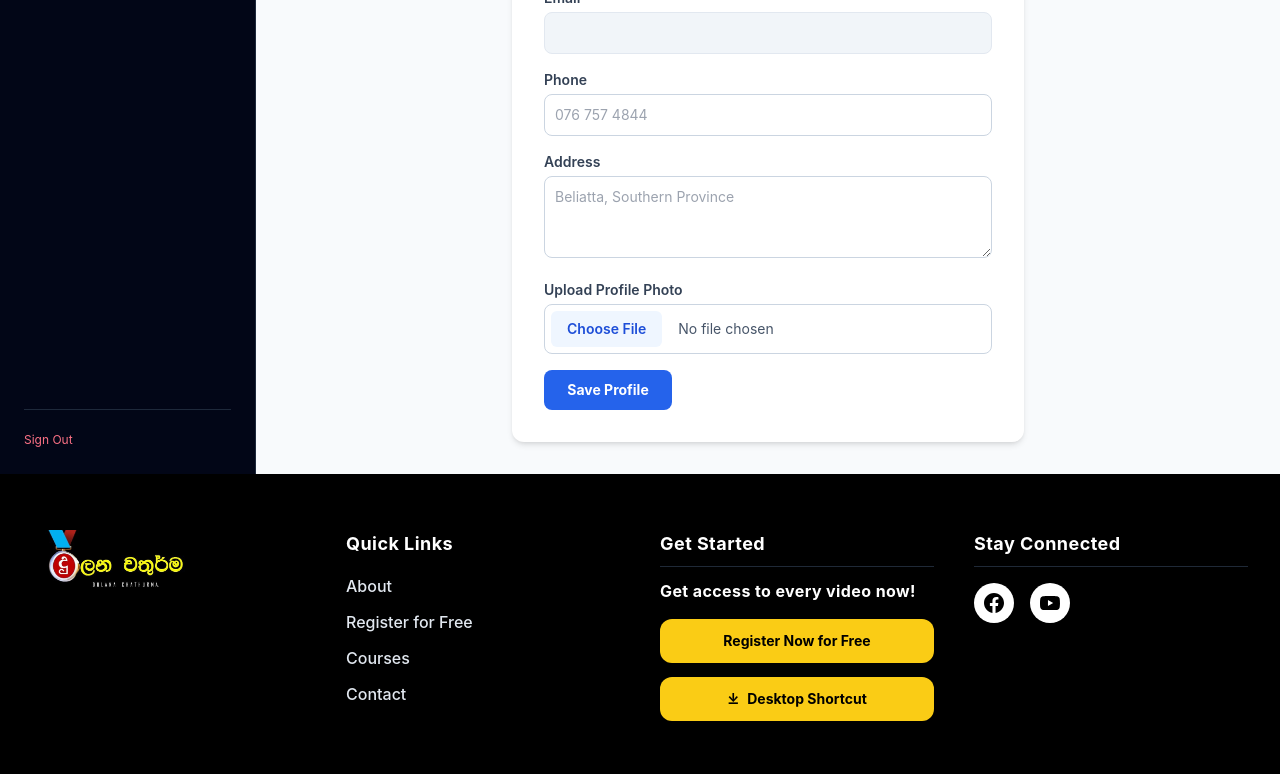
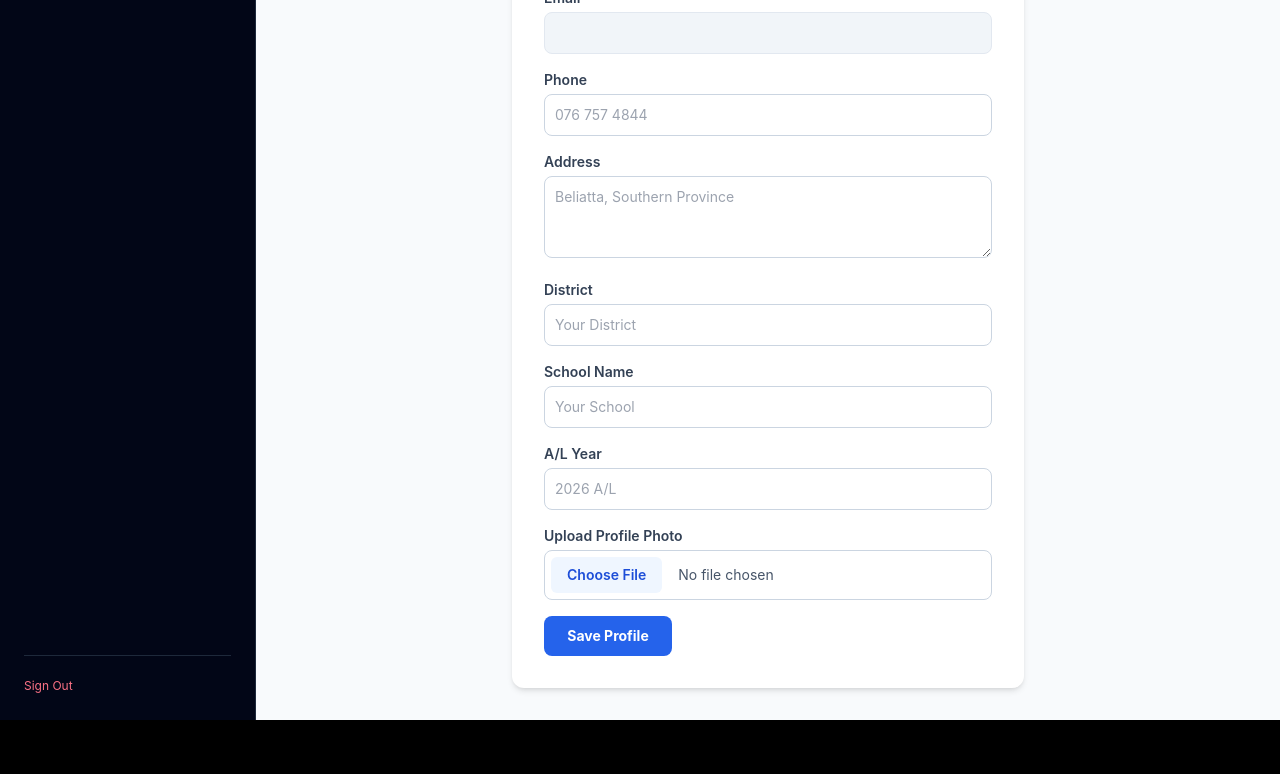
Before and after one commit to dulanachathurma/Applied-maths-platform, a Next.js app: page /dashboard/student/profile in a window 1280 px wide. Shown: the part 479-1253 px from the top of the page. Built offline with nearby package versions, Linux system fonts and the light colour scheme; no server answers.

Commit message:
Show all user registration details on profile page

```diff
--- a/src/app/api/user/profile/route.ts
+++ b/src/app/api/user/profile/route.ts
@@ -35,12 +35,12 @@ export async function PUT(req: Request) {
       return NextResponse.json({ error: "Unauthorized" }, { status: 401 });
     }
 
-    const { name, image, contactNumber, homeAddress } = await req.json();
+    const { name, image, contactNumber, homeAddress, district, schoolName, alYear } = await req.json();
     await dbConnect();
 
     const updatedUser = await User.findOneAndUpdate(
       { email: session.user.email },
-      { name, image, contactNumber, homeAddress },
+      { name, image, contactNumber, homeAddress, district, schoolName, alYear },
       { returnDocument: 'after' }
     );
 
--- a/src/app/dashboard/student/profile/page.tsx
+++ b/src/app/dashboard/student/profile/page.tsx
@@ -9,6 +9,9 @@ export default function ProfilePage() {
   const [email, setEmail] = useState("");
   const [contactNumber, setContactNumber] = useState("");
   const [homeAddress, setHomeAddress] = useState("");
+  const [district, setDistrict] = useState("");
+  const [schoolName, setSchoolName] = useState("");
+  const [alYear, setAlYear] = useState("");
   const [image, setImage] = useState("");
   const [loading, setLoading] = useState(false);
   const [message, setMessage] = useState("");
@@ -22,6 +25,9 @@ export default function ProfilePage() {
         if (data.email) setEmail(data.email);
         if (data.contactNumber) setContactNumber(data.contactNumber);
         if (data.homeAddress) setHomeAddress(data.homeAddress);
+        if (data.district) setDistrict(data.district);
+        if (data.schoolName) setSchoolName(data.schoolName);
+        if (data.alYear) setAlYear(data.alYear);
         if (data.image) setImage(data.image);
       })
       .catch(() => {
@@ -58,7 +64,7 @@ export default function ProfilePage() {
     const res = await fetch("/api/user/profile", {
       method: "PUT",
       headers: { "Content-Type": "application/json" },
-      body: JSON.stringify({ name, image, contactNumber, homeAddress }),
+      body: JSON.stringify({ name, image, contactNumber, homeAddress, district, schoolName, alYear }),
     });
 
     if (res.ok) {
@@ -132,6 +138,39 @@ export default function ProfilePage() {
           </div>
 
           <div>
+            <label className="block text-sm font-semibold mb-1 text-slate-700">District</label>
+            <input
+              type="text"
+              value={district}
+              onChange={(e) => setDistrict(e.target.value)}
+              className="w-full bg-white border border-slate-300 rounded-lg p-2.5 text-sm text-slate-800 focus:outline-none focus:ring-2 focus:ring-blue-500"
+              placeholder="Your District"
+            />
+          </div>
+
+          <div>
+            <label className="block text-sm font-semibold mb-1 text-slate-700">School Name</label>
+            <input
+              type="text"
+              value={schoolName}
+              onChange={(e) => setSchoolName(e.target.value)}
+              className="w-full bg-white border border-slate-300 rounded-lg p-2.5 text-sm text-slate-800 focus:outline-none focus:ring-2 focus:ring-blue-500"
+              placeholder="Your School"
+            />
+          </div>
+
+          <div>
+            <label className="block text-sm font-semibold mb-1 text-slate-700">A/L Year</label>
+            <input
+              type="text"
+              value={alYear}
+              onChange={(e) => setAlYear(e.target.value)}
+              className="w-full bg-white border border-slate-300 rounded-lg p-2.5 text-sm text-slate-800 focus:outline-none focus:ring-2 focus:ring-blue-500"
+              placeholder="2026 A/L"
+            />
+          </div>
+
+          <div>
             <label className="block text-sm font-semibold mb-1 text-slate-700">Upload Profile Photo</label>
             <input
               type="file"
```
